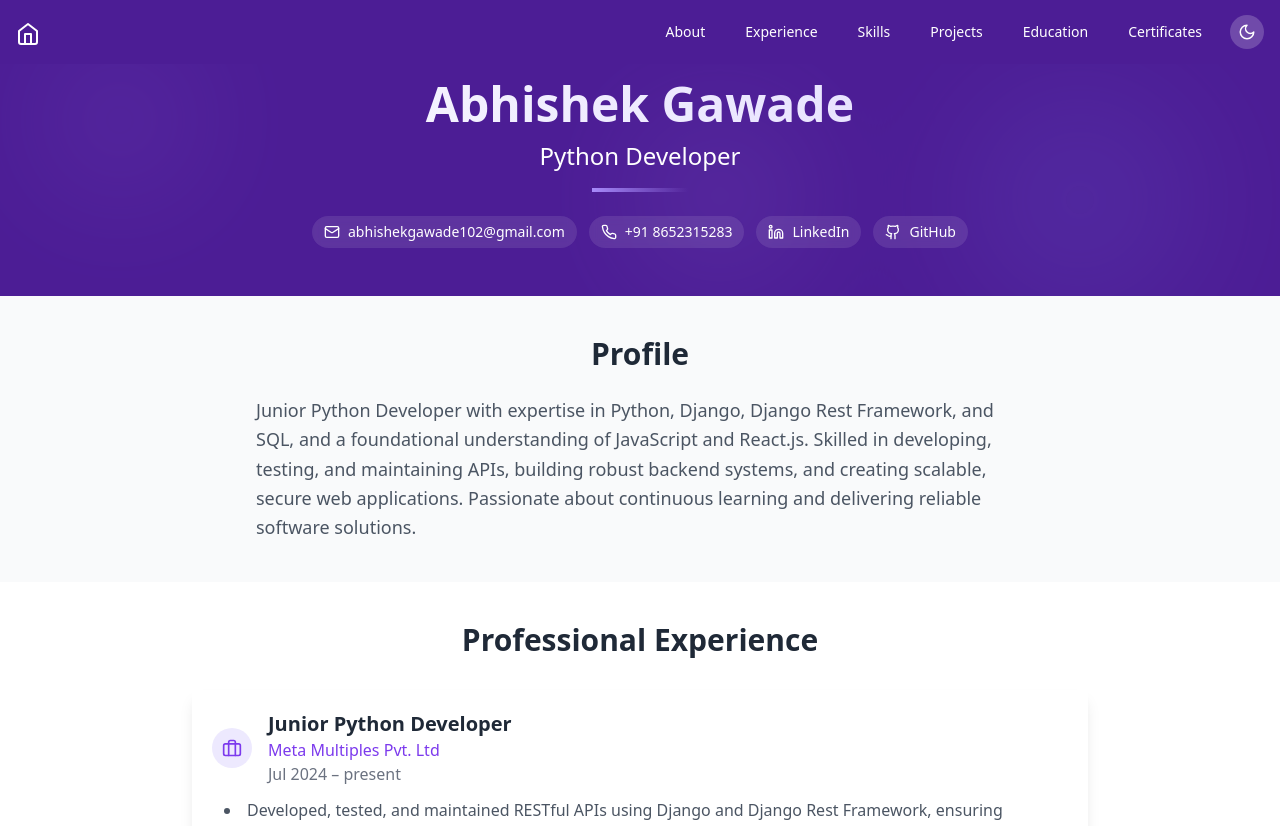
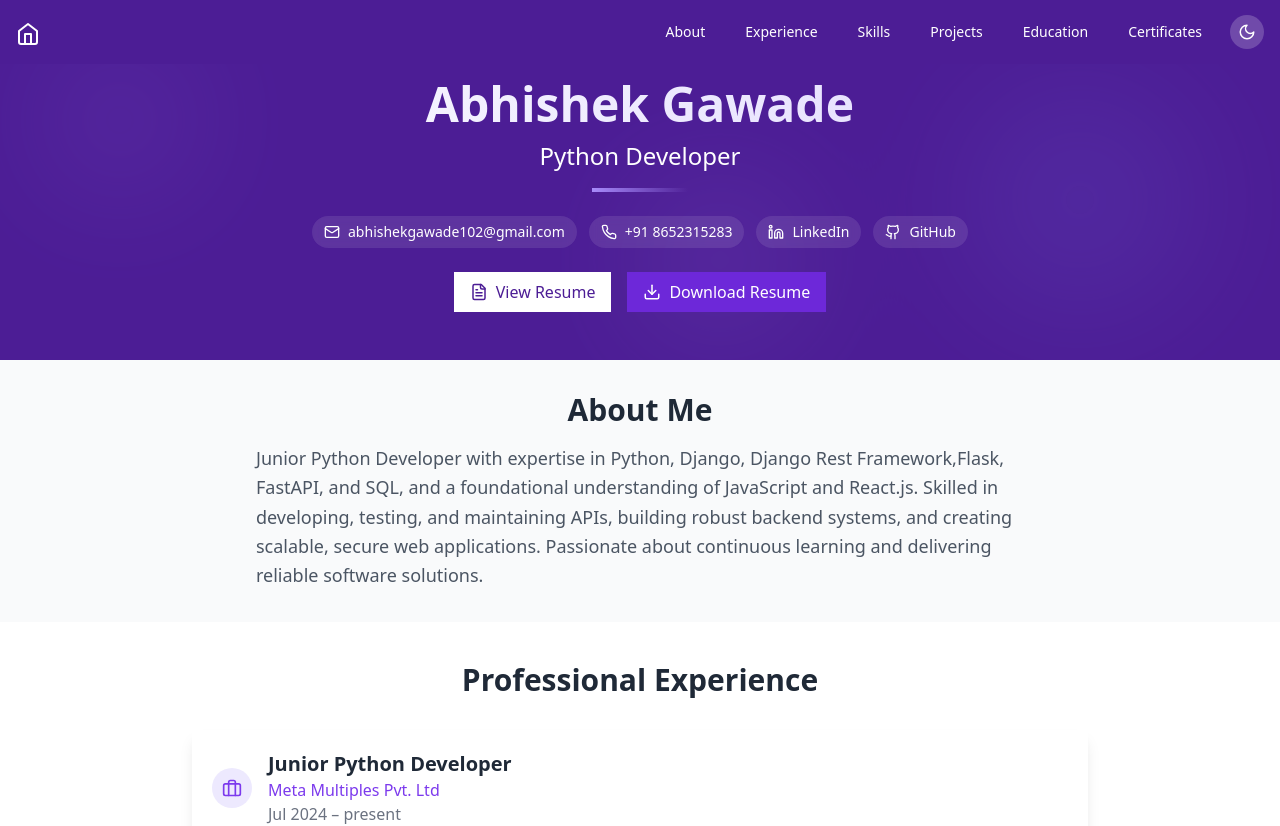
Before and after one commit to abhigawade/Abhishek-Portfolio, a React (Vite) app: page / in a window 1280 px wide. Shown: the top 826 px of the page. Built offline with nearby package versions, Linux system fonts and the light colour scheme.

Commit message:
Resume added

```diff
--- a/src/components/About.jsx
+++ b/src/components/About.jsx
@@ -9,8 +9,8 @@ const About = () => {
   })
 
   return (
-    <section className="py-10 bg-gray-50 dark:bg-gray-800 transition-colors duration-300" id="about">
-      <div className="container mx-auto px-4">
+    <section className="py-8 bg-gray-50 dark:bg-gray-800 transition-colors duration-300" id="about">
+      <div className="container mx-auto px-2">
         <motion.div
           ref={ref}
           initial={{ opacity: 0, y: 30 }}
@@ -18,9 +18,9 @@ const About = () => {
           transition={{ duration: 0.4 }}
           className="max-w-3xl mx-auto"
         >
-          <h2 className="text-3xl font-bold mb-6 text-center text-gray-800 dark:text-white">Profile</h2>
+          <h2 className="text-3xl font-bold mb-4 text-center text-gray-800 dark:text-white">About Me</h2>
           <p className="text-lg text-gray-600 dark:text-gray-300 leading-relaxed">
-            Junior Python Developer with expertise in Python, Django, Django Rest Framework, and SQL, and a foundational
+            Junior Python Developer with expertise in Python, Django, Django Rest Framework,Flask, FastAPI, and SQL, and a foundational
             understanding of JavaScript and React.js. Skilled in developing, testing, and maintaining APIs, building
             robust backend systems, and creating scalable, secure web applications. Passionate about continuous learning
             and delivering reliable software solutions.
--- a/src/components/Footer.jsx
+++ b/src/components/Footer.jsx
@@ -1,12 +1,18 @@
 "use client"
+import { useState } from "react"
 import { motion } from "framer-motion"
-import { Github, Linkedin, Mail, Phone, ExternalLink, Heart } from "lucide-react"
+import { Github, Linkedin, Mail, Phone, Heart, FileText, Download } from "lucide-react"
+import ResumeModal from "./ResumeModal"
 
 const Footer = () => {
+  const [isResumeModalOpen, setIsResumeModalOpen] = useState(false)
   const currentYear = new Date().getFullYear()
 
   return (
     <footer className="bg-gray-900 text-white py-8">
+      {/* Resume Modal */}
+      <ResumeModal isOpen={isResumeModalOpen} onClose={() => setIsResumeModalOpen(false)} />
+
       <div className="container mx-auto px-4">
         <div className="grid md:grid-cols-2 gap-6 mb-6">
           <motion.div
@@ -17,7 +23,7 @@ const Footer = () => {
           >
             <h3 className="text-xl font-bold mb-3">Abhishek Gawade</h3>
             <p className="text-gray-400 mb-3 max-w-md text-sm">
-              Python Django Developer passionate about building robust web applications and RESTful APIs.
+              Python Developer passionate about building robust web applications and RESTful APIs.
             </p>
             <div className="flex space-x-3">
               <a
@@ -44,7 +50,7 @@ const Footer = () => {
                 <Linkedin size={18} />
               </a>
               <a
-                href="https://github.com"
+                href="https://github.com/abhigawade"
                 target="_blank"
                 rel="noopener noreferrer"
                 className="text-gray-400 hover:text-white transition-colors"
@@ -101,12 +107,22 @@ const Footer = () => {
                   </a>
                 </li>
                 <li>
+                  <button
+                    onClick={() => setIsResumeModalOpen(true)}
+                    className="text-gray-400 hover:text-white transition-colors inline-flex items-center gap-1 bg-transparent border-none p-0 cursor-pointer"
+                  >
+                    <span>View Resume</span>
+                    <FileText size={12} />
+                  </button>
+                </li>
+                <li>
                   <a
-                    href="#"
+                    href="/resume.pdf"
+                    download="Abhishek_Gawade_Resume.pdf"
                     className="text-gray-400 hover:text-white transition-colors inline-flex items-center gap-1"
                   >
-                    <span>Resume</span>
-                    <ExternalLink size={12} />
+                    <span>Download Resume</span>
+                    <Download size={12} />
                   </a>
                 </li>
               </ul>
--- a/src/components/Header.jsx
+++ b/src/components/Header.jsx
@@ -1,8 +1,12 @@
 "use client"
+import { useState } from "react"
 import { motion } from "framer-motion"
-import { Github, Linkedin, Mail, Phone } from "lucide-react"
+import { Github, Linkedin, Mail, Phone, FileText, Download } from "lucide-react"
+import ResumeModal from "./ResumeModal"
 
 const Header = () => {
+  const [isResumeModalOpen, setIsResumeModalOpen] = useState(false)
+
   return (
     <motion.header
       initial={{ opacity: 0 }}
@@ -11,6 +15,9 @@ const Header = () => {
       className="relative overflow-hidden bg-purple-900 dark:bg-gray-900 text-white pt-20 pb-12"
       id="home"
     >
+      {/* Resume Modal */}
+      <ResumeModal isOpen={isResumeModalOpen} onClose={() => setIsResumeModalOpen(false)} />
+
       {/* Animated background shapes */}
       <motion.div
         className="absolute inset-0 opacity-10"
@@ -52,7 +59,7 @@ const Header = () => {
         </motion.div>
 
         <motion.div
-          className="flex flex-wrap justify-center gap-3 items-center"
+          className="flex flex-wrap justify-center gap-3 items-center mb-6"
           initial={{ y: 20, opacity: 0 }}
           animate={{ y: 0, opacity: 1 }}
           transition={{ delay: 0.3, duration: 0.4 }}
@@ -81,7 +88,7 @@ const Header = () => {
             <span className="text-sm">LinkedIn</span>
           </a>
           <a
-            href="https://github.com"
+            href="https://github.com/abhigawade"
             target="_blank"
             rel="noopener noreferrer"
             className="flex items-center gap-2 px-3 py-1.5 rounded-full bg-white/10 hover:bg-white/20 backdrop-blur-sm transition-all duration-200 hover:scale-105"
@@ -90,6 +97,30 @@ const Header = () => {
             <span className="text-sm">GitHub</span>
           </a>
         </motion.div>
+
+        {/* Resume Buttons */}
+        <motion.div
+          className="flex justify-center gap-4 mt-2"
+          initial={{ opacity: 0, y: 20 }}
+          animate={{ opacity: 1, y: 0 }}
+          transition={{ delay: 0.5, duration: 0.4 }}
+        >
+          <button
+            onClick={() => setIsResumeModalOpen(true)}
+            className="flex items-center gap-2 px-4 py-2 bg-white text-purple-900 rounded-md font-medium hover:bg-purple-100 transition-colors duration-200"
+          >
+            <FileText size={18} />
+            View Resume
+          </button>
+          <a
+            href="/Abhishek-Gawade-Resume1.pdf"
+            download="Abhishek_Gawade_Resume.pdf"
+            className="flex items-center gap-2 px-4 py-2 bg-purple-700 text-white rounded-md font-medium hover:bg-purple-600 transition-colors duration-200"
+          >
+            <Download size={18} />
+            Download Resume
+          </a>
+        </motion.div>
       </div>
     </motion.header>
   )
--- /dev/null
+++ b/src/components/ResumeModal.jsx
@@ -0,0 +1,64 @@
+"use client"
+import { useEffect } from "react"
+import { motion, AnimatePresence } from "framer-motion"
+import { X } from "lucide-react"
+
+const ResumeModal = ({ isOpen, onClose }) => {
+  // Prevent scrolling when modal is open
+  useEffect(() => {
+    if (isOpen) {
+      document.body.style.overflow = "hidden"
+    } else {
+      document.body.style.overflow = "auto"
+    }
+
+    return () => {
+      document.body.style.overflow = "auto"
+    }
+  }, [isOpen])
+
+  // Close modal on escape key
+  useEffect(() => {
+    const handleEsc = (e) => {
+      if (e.key === "Escape") onClose()
+    }
+
+    window.addEventListener("keydown", handleEsc)
+    return () => window.removeEventListener("keydown", handleEsc)
+  }, [onClose])
+
+  return (
+    <AnimatePresence>
+      {isOpen && (
+        <motion.div
+          initial={{ opacity: 0 }}
+          animate={{ opacity: 1 }}
+          exit={{ opacity: 0 }}
+          className="fixed inset-0 z-50 flex items-center justify-center p-4 bg-black/70"
+          onClick={onClose}
+        >
+          <motion.div
+            initial={{ scale: 0.9, opacity: 0 }}
+            animate={{ scale: 1, opacity: 1 }}
+            exit={{ scale: 0.9, opacity: 0 }}
+            transition={{ type: "spring", damping: 20 }}
+            className="relative w-full max-w-4xl h-[80vh] bg-white rounded-lg overflow-hidden"
+            onClick={(e) => e.stopPropagation()}
+          >
+            <button
+              onClick={onClose}
+              className="absolute top-2 right-2 p-2 rounded-full bg-gray-200 hover:bg-gray-300 transition-colors z-10"
+              aria-label="Close modal"
+            >
+              <X size={20} />
+            </button>
+
+            <iframe src="/Abhishek-Gawade-Resume1.pdf" className="w-full h-full" title="Resume" />
+          </motion.div>
+        </motion.div>
+      )}
+    </AnimatePresence>
+  )
+}
+
+export default ResumeModal
--- a/src/components/Skills.jsx
+++ b/src/components/Skills.jsx
@@ -23,12 +23,12 @@ const Skills = () => {
     {
       icon: <Layout size={20} />,
       title: "Frontend",
-      skills: ["HTML", "CSS", "Tailwind CSS", "JavaScript", "React.js"],
+      skills: ["HTML", "CSS", "Tailwind CSS", "Bootstrap", "JavaScript", "React.js"],
     },
     {
       icon: <Database size={20} />,
       title: "Database",
-      skills: ["SQL", "MongoDB", "Firebase", "PostgreSQL"],
+      skills: ["PostgreSQL", "MongoDB", "Firebase"],
     },
   ]
 
```
Also changed, not shown: 1 other file (tests, documents, lock files or other folders).
